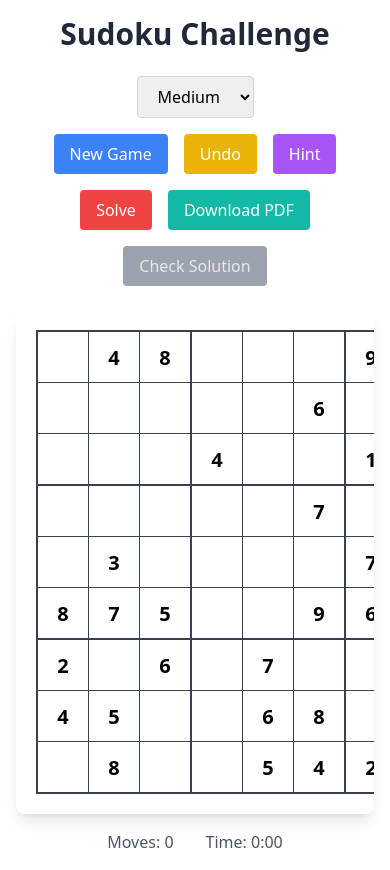
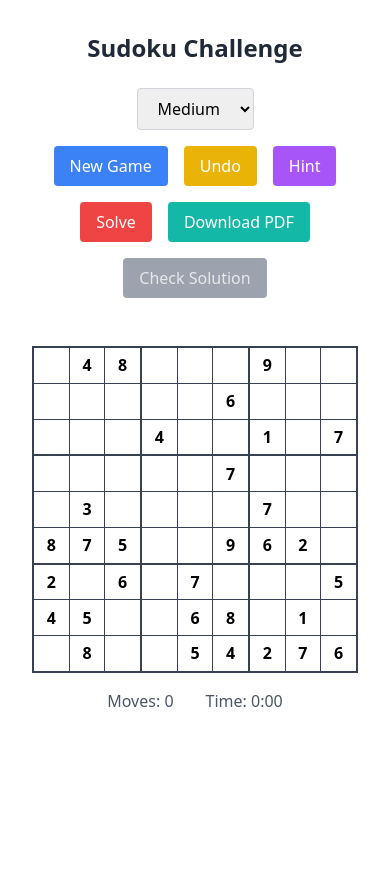
Before and after one commit to brown2020/sodoku, a Next.js app: page / in a window 390 px wide. After the commit the page ends 844 px from the top, so only its background shows below. Built offline with nearby package versions, Linux system fonts and the light colour scheme.

Commit message:
readme and responsiveness

```diff
--- a/src/components/SudokuCell.tsx
+++ b/src/components/SudokuCell.tsx
@@ -22,7 +22,6 @@ const SudokuCell = memo(
     const [animate, setAnimate] = useState(false);
     const [prevValue, setPrevValue] = useState(value);
 
-    // Trigger animation when value changes
     useEffect(() => {
       if (value !== prevValue) {
         setAnimate(true);
@@ -43,8 +42,10 @@ const SudokuCell = memo(
     );
 
     const cellClass = `
-    w-12 h-12
-    text-center text-xl
+    w-full h-full
+    aspect-square
+    text-center
+    text-[clamp(1rem,3vw,1.5rem)]
     focus:outline-none focus:ring-2 focus:ring-blue-500
     transition-all duration-300
     ${animate ? "animate-number-enter" : ""}
@@ -55,11 +56,10 @@ const SudokuCell = memo(
         : "bg-white hover:bg-gray-50"
     }
     ${isOriginal ? "font-bold" : ""}
-    relative
   `;
 
     return (
-      <div className="relative">
+      <div className="relative w-full h-full">
         <input
           type="text"
           inputMode="numeric"
--- a/src/components/SudokuGrid.tsx
+++ b/src/components/SudokuGrid.tsx
@@ -36,8 +36,8 @@ const SudokuGrid = memo(
     };
 
     return (
-      <div className="w-full overflow-hidden rounded-lg shadow-lg p-5">
-        <table className="border-collapse mx-auto">
+      <div className="w-full max-w-[500px] mx-auto px-4 overflow-auto">
+        <table className="border-collapse mx-auto w-full aspect-square">
           <tbody>
             {puzzle.map((row, rowIndex) => (
               <tr key={rowIndex}>
@@ -45,7 +45,7 @@ const SudokuGrid = memo(
                   <td
                     key={`${rowIndex}-${colIndex}`}
                     style={getBorderStyle(rowIndex, colIndex)}
-                    className="relative"
+                    className="relative p-0"
                   >
                     <SudokuCell
                       value={cell}
--- a/src/components/SudokuMain.tsx
+++ b/src/components/SudokuMain.tsx
@@ -53,21 +53,14 @@ const SudokuMain = () => {
     generateNewPuzzle();
   }, [generateNewPuzzle]);
 
-  // Performance optimization: Use CSS transforms for animations
-  const containerClass = `
-    p-4 max-w-4xl mx-auto
-    transform-gpu
-    ${gameState.isComplete && !gameState.usedSolver ? "animate-success" : ""}
-  `;
-
   return (
-    <div className={containerClass}>
-      <h1 className="text-3xl font-bold mb-6 text-center text-gray-800">
+    <div className="container mx-auto px-4 max-w-4xl flex flex-col items-center min-h-screen py-8">
+      <h1 className="text-2xl md:text-3xl font-bold mb-6 text-center text-gray-800">
         Sudoku Challenge
       </h1>
 
       {/* Difficulty selector */}
-      <div className="flex justify-center mb-4">
+      <div className="w-full max-w-[500px] flex justify-center mb-4">
         <select
           value={difficulty}
           onChange={(e) =>
@@ -81,6 +74,7 @@ const SudokuMain = () => {
         </select>
       </div>
 
+      <div className="w-full max-w-[500px] px-4 mb-6">
         <ControlPanel
           generateNewPuzzle={generateNewPuzzle}
           checkCompletion={checkCompletion}
@@ -91,6 +85,7 @@ const SudokuMain = () => {
           isPuzzleFilled={gameState.isPuzzleFilled}
           isComplete={gameState.isComplete}
         />
+      </div>
 
       {/* Grid wrapper with error boundary */}
       <ErrorBoundary
@@ -98,7 +93,7 @@ const SudokuMain = () => {
           <div>Something went wrong with the game board. Please refresh.</div>
         }
       >
-        <div className="perspective-1000">
+        <div className="w-full perspective-1000">
           <SudokuGrid
             puzzle={puzzle}
             conflicts={conflicts}
@@ -110,13 +105,18 @@ const SudokuMain = () => {
         </div>
       </ErrorBoundary>
 
-      <GameStats moveCount={stats.moveCount} timeElapsed={stats.timeElapsed} />
+      <div className="w-full max-w-[500px] px-4">
+        <GameStats
+          moveCount={stats.moveCount}
+          timeElapsed={stats.timeElapsed}
+        />
+      </div>
 
       {/* Success message - only show for legitimate wins */}
       {gameState.isComplete && !gameState.usedSolver && (
-        <div className="fixed inset-0 flex items-center justify-center bg-black bg-opacity-50 z-50">
-          <div className="bg-white p-8 rounded-lg shadow-xl transform transition-all">
-            <h2 className="text-2xl font-bold text-green-600 mb-4">
+        <div className="fixed inset-0 flex items-center justify-center bg-black bg-opacity-50 z-50 px-4">
+          <div className="bg-white p-6 md:p-8 rounded-lg shadow-xl transform transition-all max-w-sm w-full">
+            <h2 className="text-xl md:text-2xl font-bold text-green-600 mb-4">
               Congratulations!
             </h2>
             <p className="mb-4">
@@ -126,7 +126,7 @@ const SudokuMain = () => {
             </p>
             <button
               onClick={() => generateNewPuzzle()}
-              className="px-4 py-2 bg-blue-500 text-white rounded hover:bg-blue-600 transition-colors"
+              className="w-full px-4 py-2 bg-blue-500 text-white rounded hover:bg-blue-600 transition-colors"
             >
               New Game
             </button>
```
Also changed, not shown: public/screenshot.png (added), 1 other file (tests, documents, lock files or other folders). Lines whose indentation alone changed are shown as unchanged.
